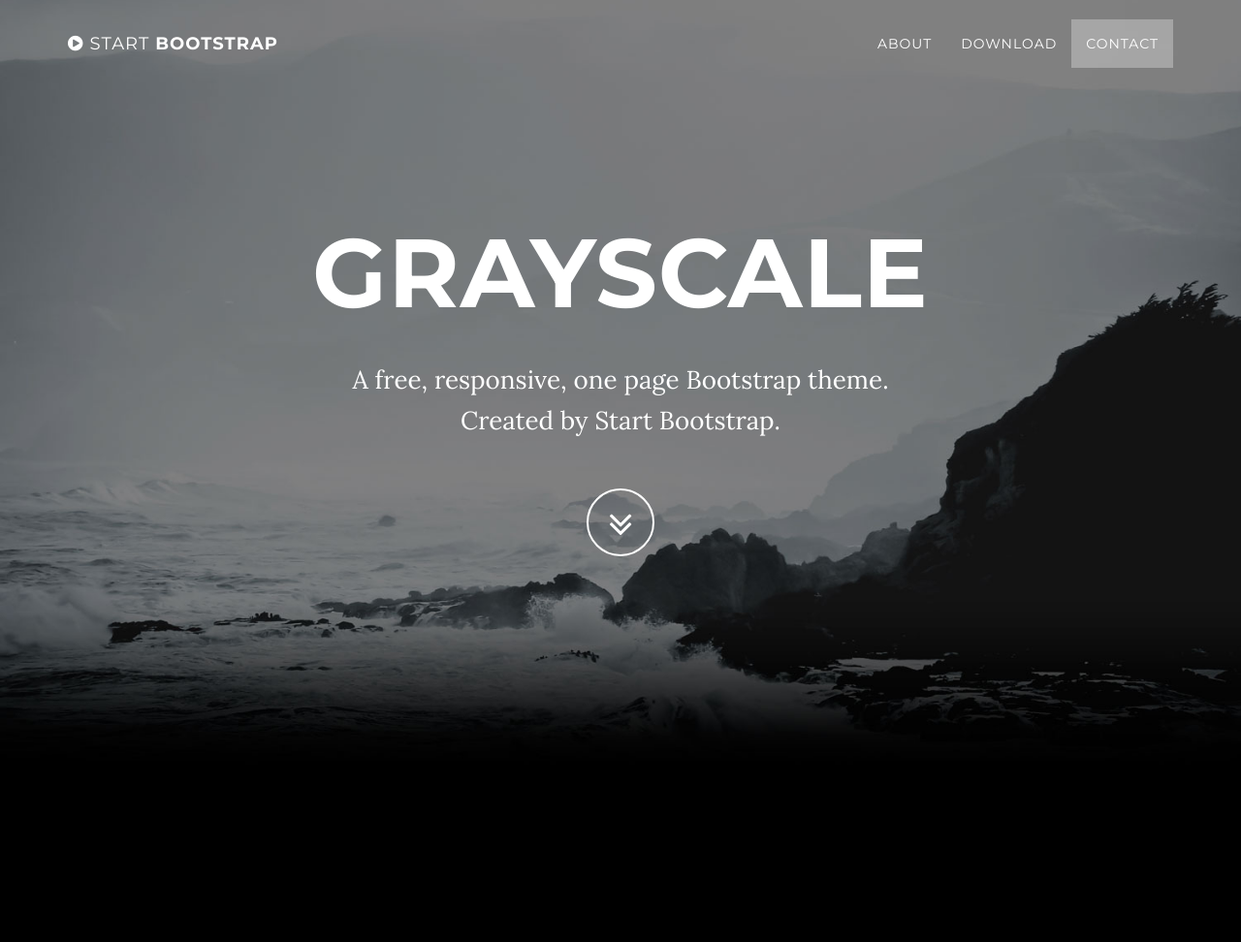
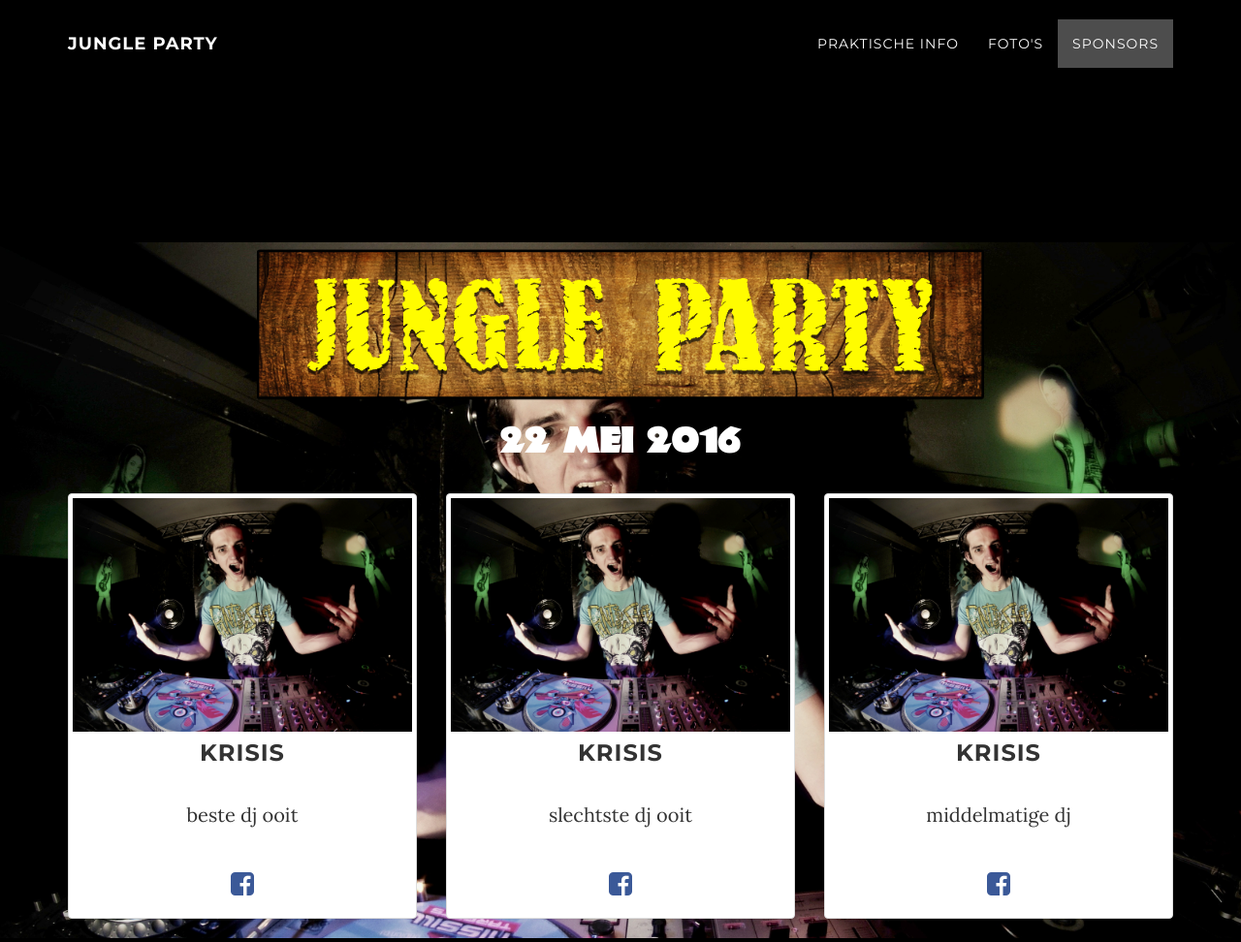
Before and after one commit to pvanhees/website-jungle, a plain HTML site: page index.html in a window 1280 px wide. Shown: the top 972 px of the page at 97% size. Drawn offline with Linux system fonts and the light colour scheme; some packages are replaced by stand-ins of ours.

Commit message:
eerste werken, dj's, banner, kleuren,...

```diff
--- a/css/grayscale.css
+++ b/css/jungle.css
@@ -3,6 +3,11 @@
  * Code licensed under the Apache License v2.0.
  * For details, see http://www.apache.org/licenses/LICENSE-2.0.
  */
+@font-face {
+    font-family: 'JungleFever';
+    src: url(../fonts/JungleFeverNF.ttf);
+    font-weight: normal;
+}
 
 body {
     width: 100%;
@@ -66,7 +71,7 @@ a:focus {
     border-bottom: 1px solid rgba(255,255,255,.3);
     text-transform: uppercase;
     font-family: Montserrat,"Helvetica Neue",Helvetica,Arial,sans-serif;
-    background-color: #000;
+    background-color: #90A860;
 }
 
 .navbar-custom .navbar-brand {
@@ -136,51 +141,69 @@ a:focus {
     .navbar-custom.top-nav-collapse {
         padding: 0;
         border-bottom: 1px solid rgba(255,255,255,.3);
-        background: #000;
+        /* collapsed navigation background */
+        background: rgba(50, 83, 32, 0.9);
     }
 }
 
-.intro {
+.info {
     display: table;
     width: 100%;
     height: auto;
-    padding: 100px 0;
+    padding: 0 0;
     text-align: center;
+    background-image: url(../img/bg.jpg);
     color: #fff;
-    background: url(../img/intro-bg.jpg) no-repeat bottom center scroll;
-    background-color: #000;
+    background-color: #90A860;
     -webkit-background-size: cover;
     -moz-background-size: cover;
     background-size: cover;
     -o-background-size: cover;
 }
 
-.intro .intro-body {
+.colored-layer {
+    background-color: rgba(77, 38, 0, 0.5);
+}
+
+.info .info-body {
     display: table-cell;
     vertical-align: middle;
 }
 
-.intro .intro-body .brand-heading {
+.info .info-body .brand-heading {
     font-size: 40px;
 }
 
-.intro .intro-body .intro-text {
+.info .info-body .info-text {
     font-size: 18px;
 }
 
 @media(min-width:768px) {
-    .intro {
+    .info {
         height: 100%;
         padding: 0;
     }
 
-    .intro .intro-body .brand-heading {
+    .info .info-body .brand-heading {
         font-size: 100px;
     }
 
-    .intro .intro-body .intro-text {
+    .info .info-body .info-text {
         font-size: 26px;
     }
+}
+
+.btn-facebook {
+    color: 	#3b5998;
+}
+
+.btn-facebook:hover {
+    color: 	#8b9dc3;
+}
+
+#date {
+    font-family: JungleFever;
+    margin-top: 20px;
 }
 
 .btn-circle {
@@ -351,13 +374,13 @@ footer p {
 ::-moz-selection {
     text-shadow: none;
     background: #fcfcfc;
-    background: rgba(255,255,255,.2);
+    background: rgba(0,0,0,.2);
 }
 
 ::selection {
     text-shadow: none;
     background: #fcfcfc;
-    background: rgba(255,255,255,.2);
+    background: rgba(0,0,0,.2);
 }
 
 img::selection {
--- a/index.html
+++ b/index.html
@@ -15,7 +15,7 @@
     <link href="css/bootstrap.min.css" rel="stylesheet">
 
     <!-- Custom CSS -->
-    <link href="css/grayscale.css" rel="stylesheet">
+    <link href="css/jungle.css" rel="stylesheet">
 
     <!-- Custom Fonts -->
     <link href="font-awesome/css/font-awesome.min.css" rel="stylesheet" type="text/css">
@@ -41,7 +41,7 @@
                     <i class="fa fa-bars"></i>
                 </button>
                 <a class="navbar-brand page-scroll" href="#page-top">
-                    <i class="fa fa-play-circle"></i>  <span class="light">Start</span> Bootstrap
+                   Jungle Party
                 </a>
             </div>
 
@@ -53,13 +53,13 @@
                         <a href="#page-top"></a>
                     </li>
                     <li>
-                        <a class="page-scroll" href="#about">About</a>
+                        <a class="page-scroll" href="#infosection">Praktische info</a>
                     </li>
                     <li>
-                        <a class="page-scroll" href="#download">Download</a>
+                        <a class="page-scroll" href="#fotos">Foto's</a>
                     </li>
                     <li>
-                        <a class="page-scroll" href="#contact">Contact</a>
+                        <a class="page-scroll" href="#contact">Sponsors</a>
                     </li>
                 </ul>
             </div>
@@ -68,25 +68,66 @@
         <!-- /.container -->
     </nav>
 
-    <!-- Intro Header -->
-    <header class="intro">
-        <div class="intro-body">
+    <!-- info Header -->
+    <section id="infosection" class="content-section">
+        <div class="info">
+        <div class="info-body">
             <div class="container">
                 <div class="row">
                     <div class="col-md-8 col-md-offset-2">
-                        <h1 class="brand-heading">Grayscale</h1>
-                        <p class="intro-text">A free, responsive, one page Bootstrap theme.<br>Created by Start Bootstrap.</p>
-                        <a href="#about" class="btn btn-circle page-scroll">
-                            <i class="fa fa-angle-double-down animated"></i>
-                        </a>
+                        <img src="img/Banner-Web.png" class="img-responsive banner-img">
+                    </div>
+                </div>
+                <div class="row">
+                    <div class="col-md-8 col-md-offset-2">
+                        <h1 id="date">22 mei 2016</h1>
+                    </div>
+                </div>
+                <div class="row">
+                    <div class="col-sm-6 col-md-4">
+                        <div class="thumbnail">
+                          <img src="img/bg.jpg" alt="dj1">
+                          <div class="caption">
+                            <h3>Krisis</h3>
+                            <p>beste dj ooit</p>
+                            <a href="https://www.facebook.com/MastiffandKrisis/" class="btn btn-facebook" role="button">
+                                <i class="fa fa-facebook-square fa-2x"></i>
+                            </a>
+                          </div>
+                        </div>
+                    </div>
+                    <div class="col-sm-6 col-md-4">
+                        <div class="thumbnail">
+                          <img src="img/bg.jpg" alt="dj1">
+                          <div class="caption">
+                            <h3>Krisis</h3>
+                            <p>slechtste dj ooit</p>
+                            <a href="#" class="btn btn-facebook">
+                                <i class="fa fa-facebook-square fa-2x"></i>
+                            </a>
+                          </div>
+                        </div>
+                    </div>
+                    <div class="col-sm-6 col-md-4">
+                        <div class="thumbnail">
+                          <img src="img/bg.jpg" alt="dj1">
+                          <div class="caption">
+                            <h3>Krisis</h3>
+                            <p>middelmatige dj</p>
+                            <a href="#" class="btn btn-facebook">
+                                <i class="fa fa-facebook-square fa-2x"></i>
+                            </a>
+                          </div>
+                        </div>
                     </div>
                 </div>
             </div>
         </div>
-    </header>
+            </div>
+    </section>
 
     <!-- About Section -->
-    <section id="about" class="container content-section text-center">
+    <section id="fotos" class="container content-section text-center">
         <div class="row">
             <div class="col-lg-8 col-lg-offset-2">
                 <h2>About Grayscale</h2>
```
Also changed, not shown: fonts/1001fonts-junglefever-eula.txt (added), fonts/JungleFeverInlineNF.otf (added), fonts/JungleFeverInlineNF.ttf (added), fonts/JungleFeverNF.otf (added), fonts/JungleFeverNF.ttf (added), img/Banner-Web.png (added), img/bg.jpg (added).
